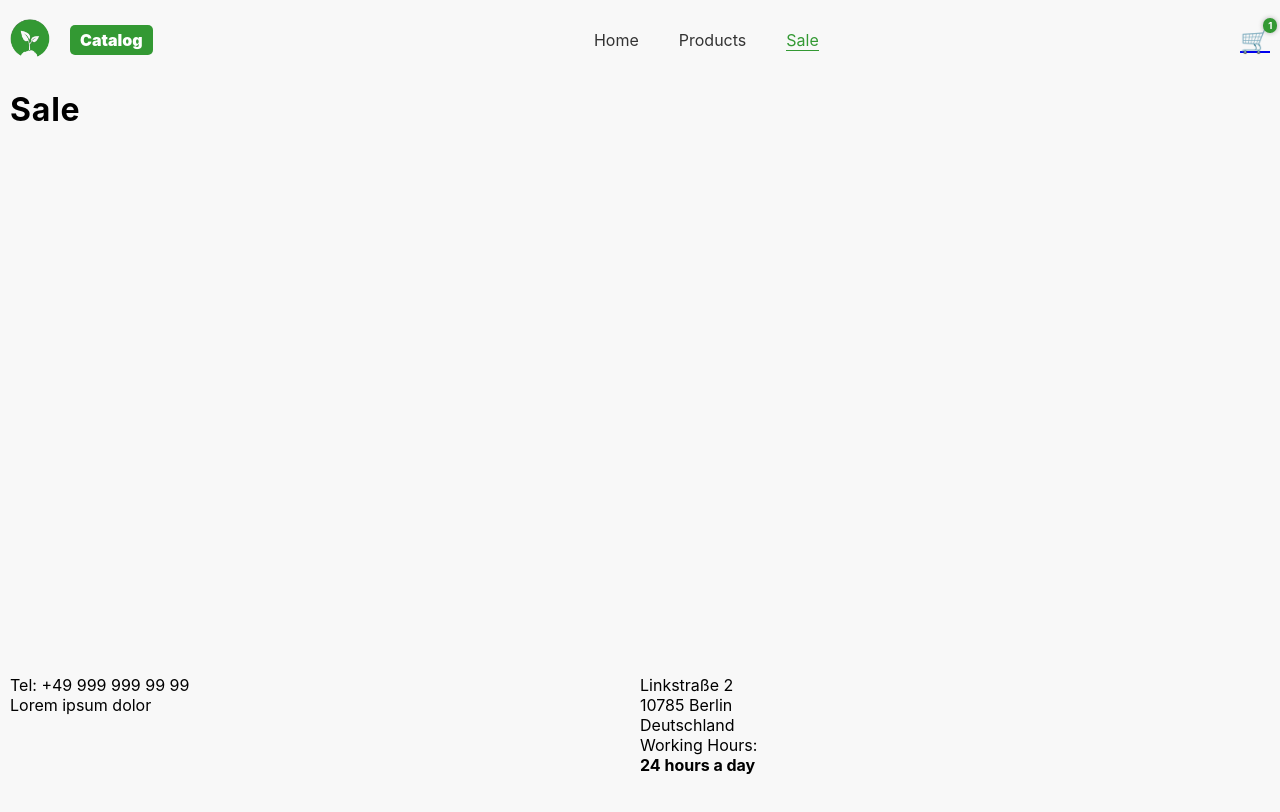
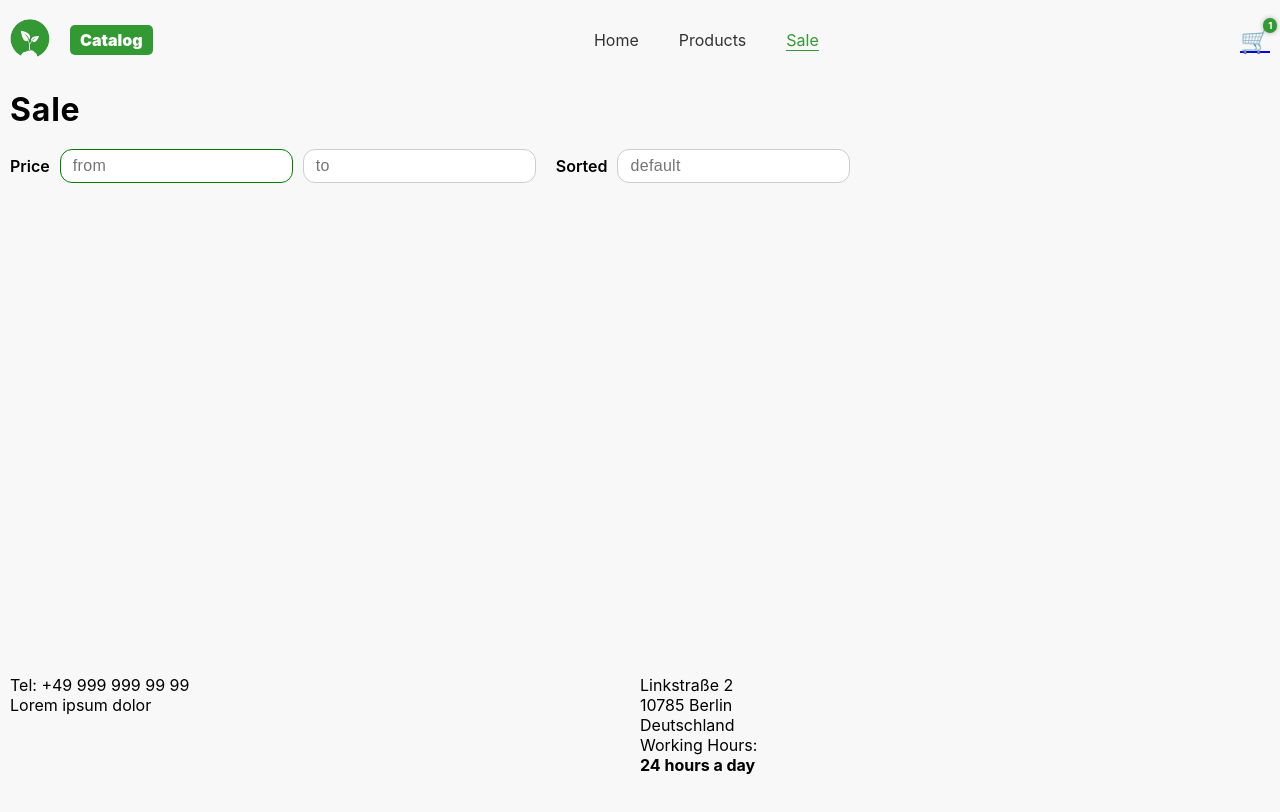
Before and after one commit to DShlanchak/e-commerce, a React (Create React App) app: page /sale in a window 1280 px wide. Shown: the top 812 px of the page. Built offline with nearby package versions, Linux system fonts and the light colour scheme; grey boxes are pictures that could not be loaded.

Commit message:
add page-dependent filter rendering

```diff
--- a/src/components/product/Filters/index.js
+++ b/src/components/product/Filters/index.js
@@ -1,9 +1,11 @@
 import Input from '../../common/Input';
 import s from './index.module.css';
 import Spoiler from '../../common/Spoiler';
+import { useLocation } from 'react-router-dom';
 
-export default function Filters
-() {
+export default function Filters () {
+  const location = useLocation();
+
   return (
     <Spoiler title="Filter">
       <div className={s.container}>
@@ -12,7 +14,11 @@ export default function Filters
             <Input type={'text'} placeholder='from' borderColor="green" label={'Price'}/>
             <Input type='text' placeholder='to'/>
           </div>
-            <Input type={'radio' } label={'Discounted items'}/>
+
+          {location.pathname !== '/sale' && (
+            <Input type={'radio'} label={'Discounted items'} />
+          )}
+
           <Input type={'text'} placeholder='default' label={'Sorted'}/>
         </div>
       </div>
--- a/src/pages/Sale.jsx
+++ b/src/pages/Sale.jsx
@@ -1,9 +1,11 @@
 import React from 'react'
+import Filters from '../components/product/Filters'
 
 export default function Sale() {
   return (
     <div>
       <h2>Sale</h2>
+      <Filters/>
     </div>
   )
 }
```
Lines whose indentation alone changed are shown as unchanged.
